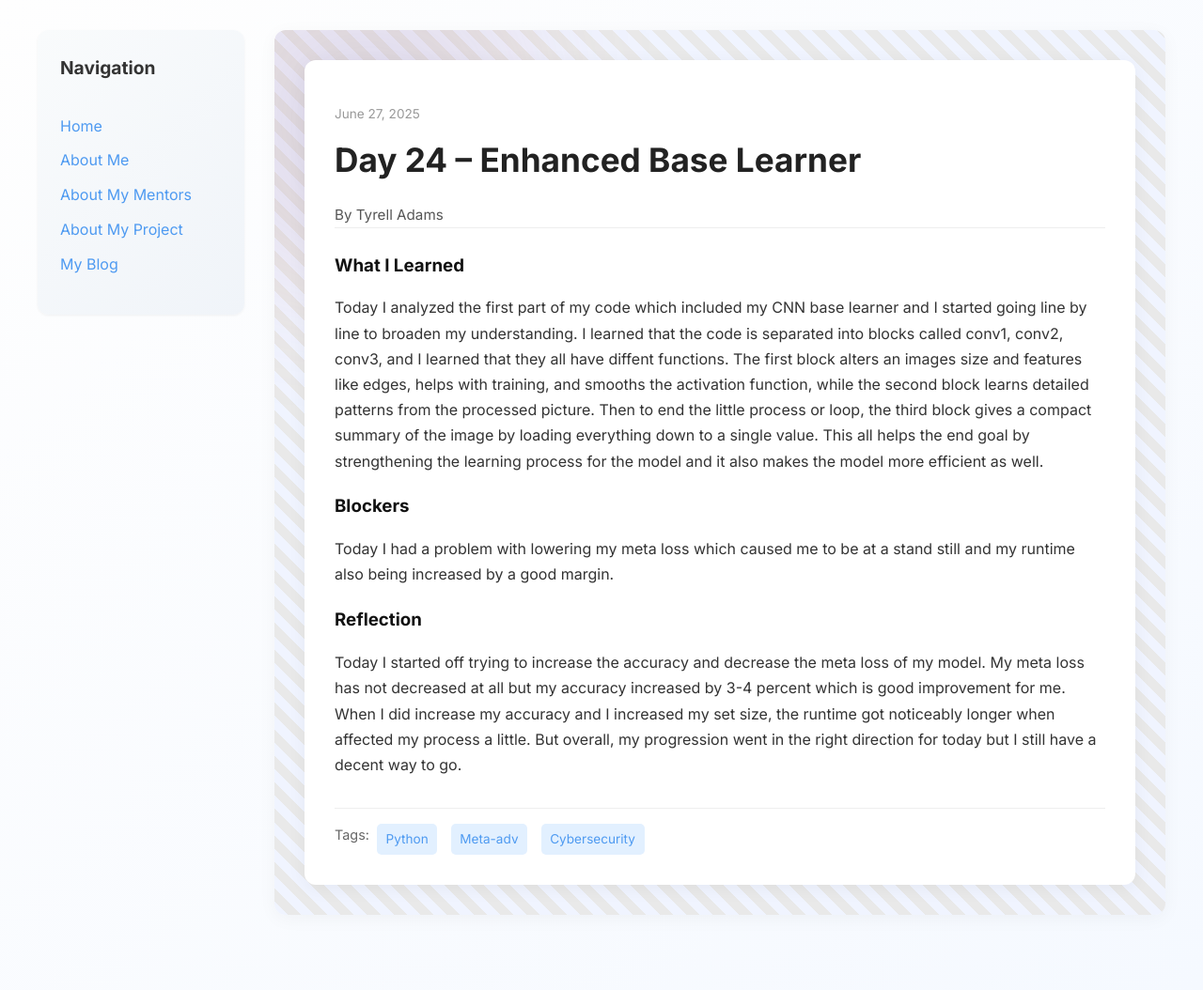
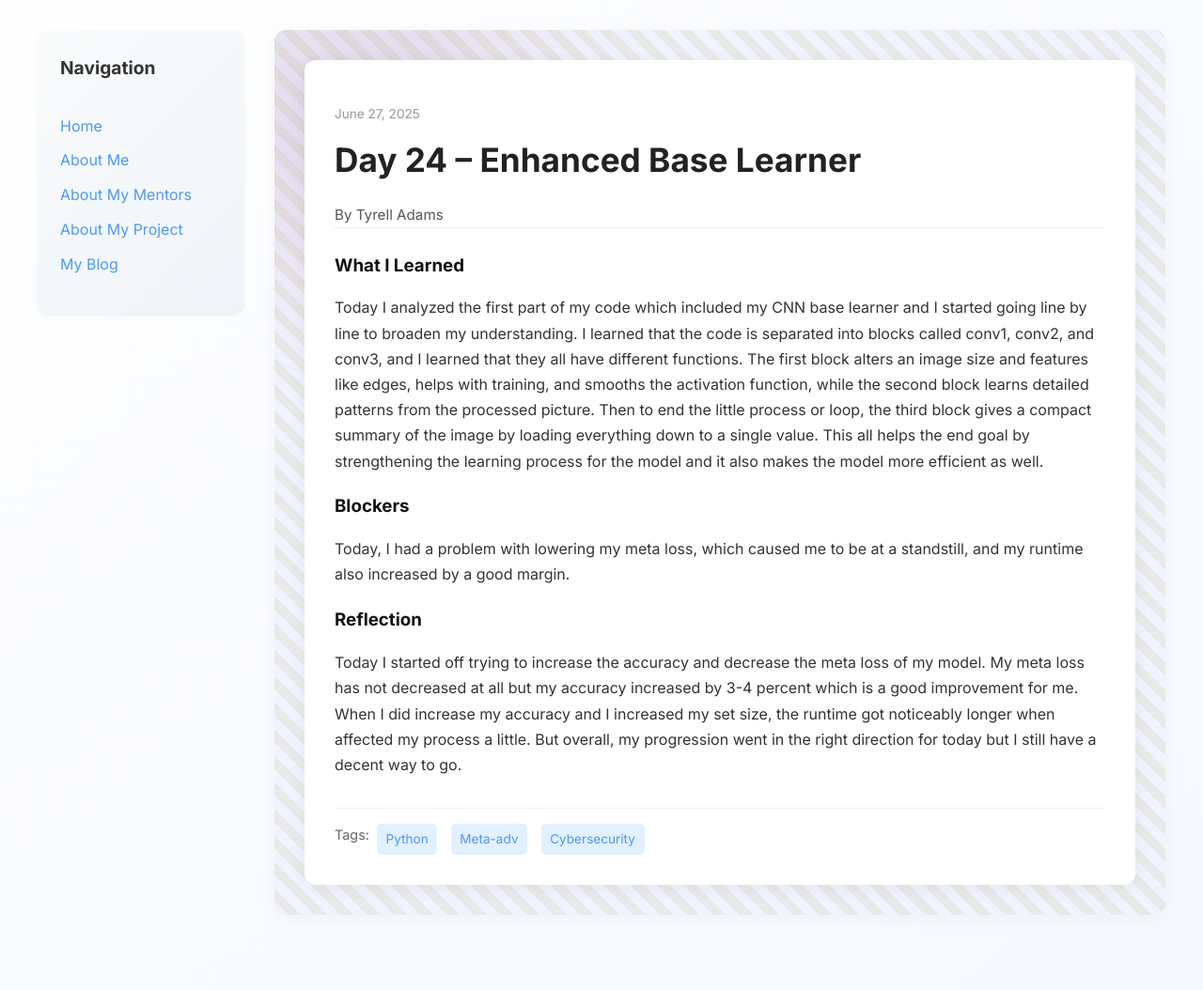
Before and after one commit to Tyrell-Adams/Tyrell-Adams.github.io, a Jekyll site: the page built from _posts/2025-06-27-day-24.md, in a window 1280 px wide. Shown: the whole page at 94% size. Built offline with Jekyll 4.4.1, drawn with Linux system fonts in a browser that asks for light colours.

Commit message:
Update 2025-06-27-day-24.md

```diff
--- a/_posts/2025-06-27-day-24.md
+++ b/_posts/2025-06-27-day-24.md
@@ -7,9 +7,9 @@ permalink: /day24.html
 tags: ["Python", "Meta-adv", "Cybersecurity"]
 
 what_i_learned: |
-  Today I analyzed the first part of my code which included my CNN base learner and I started going line by line to broaden my understanding. I learned that the code is separated into blocks called conv1, conv2, conv3, and I learned that they all have diffent functions. The first block alters an images size and features like edges, helps with training, and smooths the activation function, while the second block learns detailed patterns from the processed picture. Then to end the little process or loop, the third block gives a compact summary of the image by loading everything down to a single value. This all helps the end goal by strengthening the learning process for the model and it also makes the model more efficient as well.
+  Today I analyzed the first part of my code which included my CNN base learner and I started going line by line to broaden my understanding. I learned that the code is separated into blocks called conv1, conv2, and conv3, and I learned that they all have different functions. The first block alters an image size and features like edges, helps with training, and smooths the activation function, while the second block learns detailed patterns from the processed picture. Then to end the little process or loop, the third block gives a compact summary of the image by loading everything down to a single value. This all helps the end goal by strengthening the learning process for the model and it also makes the model more efficient as well.
 blockers: |
-  Today I had a problem with lowering my meta loss which caused me to be at a stand still and my runtime also being increased by a good margin.
+  Today, I had a problem with lowering my meta loss, which caused me to be at a standstill, and my runtime also increased by a good margin.
 reflection: |
-  Today I started off trying to increase the accuracy and decrease the meta loss of my model. My meta loss has not decreased at all but my accuracy increased by 3-4 percent which is good improvement for me. When I did increase my accuracy and I increased my set size, the runtime got noticeably longer when affected my process a little. But overall, my progression went in the right direction for today but I still have a decent way to go.
+  Today I started off trying to increase the accuracy and decrease the meta loss of my model. My meta loss has not decreased at all but my accuracy increased by 3-4 percent which is a good improvement for me. When I did increase my accuracy and I increased my set size, the runtime got noticeably longer when affected my process a little. But overall, my progression went in the right direction for today but I still have a decent way to go.
 ---
```
